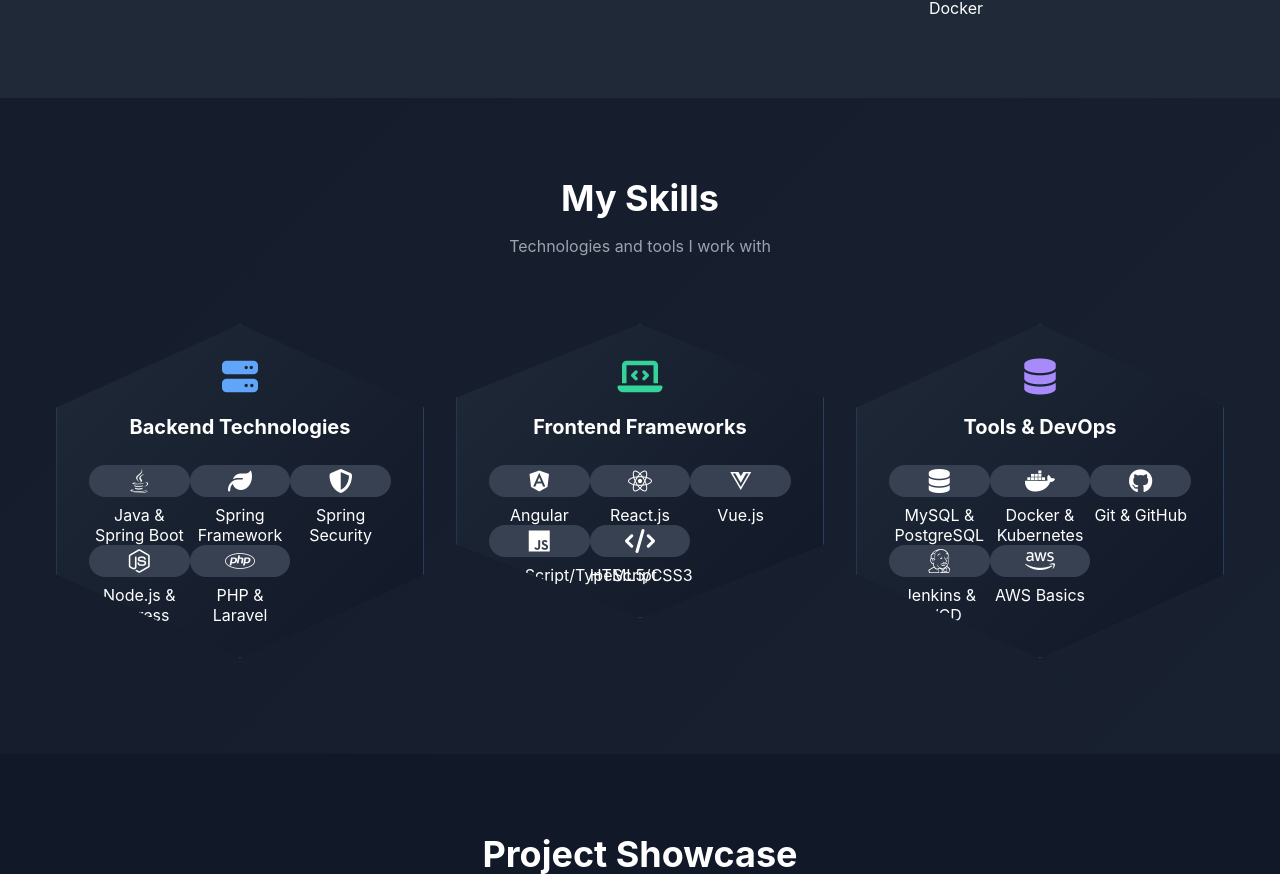
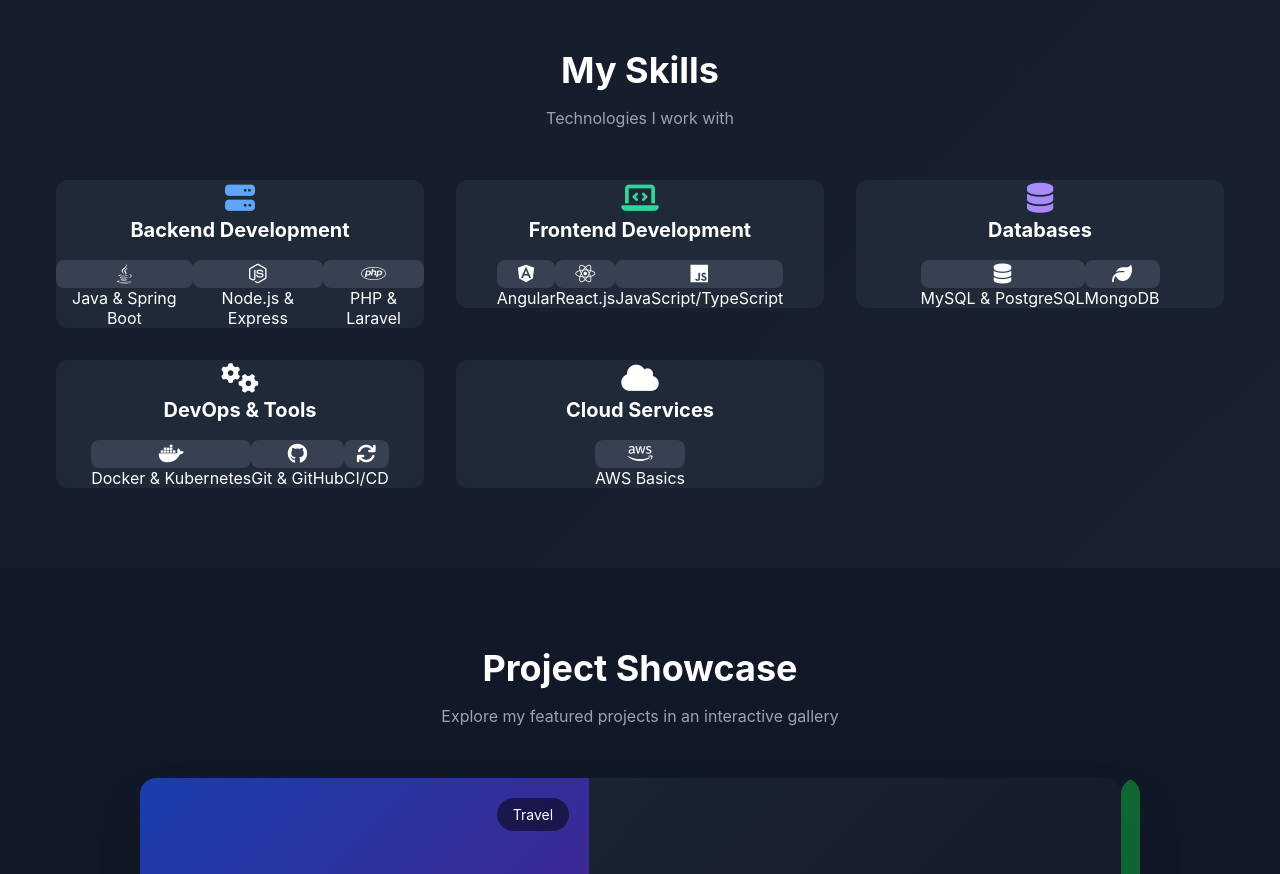
Before and after one commit to saidioumayma8/Portfolio, an Angular app: page / in a window 1280 px wide. Shown: the part 1868-2742 px from the top of the page. Built offline with nearby package versions, Linux system fonts and the light colour scheme.

Commit message:
modification sur skills

```diff
--- a/src/app/components/about/about.component.html
+++ b/src/app/components/about/about.component.html
@@ -10,12 +10,10 @@
       <div class="md:w-1/2 md:pl-12">
         <h3 class="text-2xl font-semibold mb-4">Who am I?</h3>
         <p class="text-gray-300 mb-6">
-          I'm a passionate web developer from Khénifra, Morocco, currently pursuing IT System & Custom Software Development at École Numérique Ahmed Al Hansali.
-          I've completed the Web and Mobile Development program at YouCode and have hands-on experience in full-stack development.
+          I'm a passionate web developer from Khénifra, Morocco, currently pursuing IT System & Custom Software Development.
         </p>
         <p class="text-gray-300 mb-8">
-          My expertise lies in building scalable web applications using Java, Spring Boot, Angular, and modern frontend technologies.
-          I'm experienced in both backend and frontend development, with a focus on creating efficient, maintainable solutions.
+          I build scalable web applications using Java, Spring Boot, Angular, and modern frontend technologies.
         </p>
 
         <h4 class="text-xl font-semibold mb-4">Key Skills</h4>
--- a/src/app/components/skills/skills.component.css
+++ b/src/app/components/skills/skills.component.css
@@ -1,38 +1,4 @@
-/* Skills component styles - Creative Design */
-
-/* Hexagon shape styling */
-.hexagon-container {
-  perspective: 1000px;
-}
-
-.hexagon {
-  position: relative;
-  transition: all 0.5s ease;
-  transform-style: preserve-3d;
-  border: 1px solid rgba(96, 165, 250, 0.2);
-  backdrop-filter: blur(10px);
-}
-
-.hexagon:hover {
-  transform: translateY(-10px) rotate(2deg);
-  border-color: rgba(96, 165, 250, 0.5);
-}
-
-/* Different colored skill bars for each category */
-.skill-bar-0 {
-  background: linear-gradient(90deg, #3b82f6, #60a5fa);
-  box-shadow: 0 0 10px rgba(59, 130, 246, 0.5);
-}
-
-.skill-bar-1 {
-  background: linear-gradient(90deg, #10b981, #34d399);
-  box-shadow: 0 0 10px rgba(16, 185, 129, 0.5);
-}
-
-.skill-bar-2 {
-  background: linear-gradient(90deg, #8b5cf6, #a78bfa);
-  box-shadow: 0 0 10px rgba(139, 92, 246, 0.5);
-}
+/* Skills component styles - Category Cards Design */
 
 /* Skill item animations */
 .skill-item {
@@ -57,6 +23,10 @@
   animation-delay: 0.4s;
 }
 
+.skill-item:nth-child(5) {
+  animation-delay: 0.5s;
+}
+
 @keyframes fadeInUp {
   to {
     opacity: 1;
@@ -64,36 +34,13 @@
   }
 }
 
-/* Floating animation for hexagons */
-@keyframes float {
-  0% {
-    transform: translateY(0px);
+/* Responsive adjustments */
+@media (max-width: 768px) {
+  .skill-card:hover {
+    transform: translateY(-5px);
   }
-  50% {
-    transform: translateY(-10px);
-  }
-  100% {
-    transform: translateY(0px);
+
+  .flex-wrap {
+    justify-content: center;
   }
 }
-
-.hexagon-container:nth-child(2n) .hexagon {
-  animation: float 6s ease-in-out infinite;
-  animation-delay: 1s;
-}
-
-.hexagon-container:nth-child(3n) .hexagon {
-  animation: float 6s ease-in-out infinite;
-  animation-delay: 2s;
-}
-
-/* Responsive adjustments */
-@media (max-width: 768px) {
-  .hexagon {
-    padding: 1.5rem !important;
-  }
-
-  .hexagon:hover {
-    transform: translateY(-5px);
-  }
-}
--- a/src/app/components/skills/skills.component.html
+++ b/src/app/components/skills/skills.component.html
@@ -1,29 +1,27 @@
 <section id="skills" class="py-20">
   <div class="container mx-auto px-4">
     <h2 class="text-4xl font-bold mb-4 text-center">My Skills</h2>
-    <p class="text-gray-400 text-center mb-12">Technologies and tools I work with</p>
+    <p class="text-gray-400 text-center mb-12">Technologies I work with</p>
 
-    <!-- Creative hexagon grid layout -->
+    <!-- Category cards layout -->
     <div class="grid grid-cols-1 md:grid-cols-2 lg:grid-cols-3 gap-8">
       <div
         *ngFor="let category of skillCategories; let i = index"
-        class="relative group"
+        class="group"
       >
-        <!-- Hexagon shape with gradient background -->
-        <div class="hexagon-container relative">
-          <div class="hexagon bg-gradient-to-br from-gray-800 to-gray-900 p-8 rounded-lg shadow-xl hover:shadow-2xl transition-all duration-500 transform hover:-translate-y-2">
-            <div class="text-center">
-              <i [class]="category.icon + ' text-4xl mb-4 block'"></i>
-              <h3 class="text-xl font-bold mb-6">{{ category.name }}</h3>
+        <!-- Category card -->
+        <div class="bg-gray-800 rounded-xl p-6 shadow-lg hover:shadow-xl transition-all duration-300 transform hover:-translate-y-1 h-full">
+          <div class="text-center">
+            <i [class]="category.icon + ' text-3xl mb-3 block'"></i>
+            <h3 class="text-xl font-bold mb-4">{{ category.name }}</h3>
 
-              <!-- Skill icons with creative styling -->
-              <div class="grid grid-cols-3 gap-4 mt-6">
-                <div *ngFor="let skill of category.skills" class="skill-item group relative">
-                  <div class="w-16 h-16 rounded-full bg-gray-700 flex items-center justify-center mx-auto transition-all duration-300 group-hover:bg-blue-600 group-hover:scale-110">
-                    <i [class]="getSkillIcon(skill.name) + ' text-2xl'"></i>
-                  </div>
-                  <span class="text-xs mt-2 block text-center">{{ skill.name }}</span>
+            <!-- Skill icons with better spacing -->
+            <div class="flex flex-wrap justify-center gap-3 mt-2">
+              <div *ngFor="let skill of category.skills" class="skill-item group relative">
+                <div class="w-14 h-14 rounded-lg bg-gray-700 flex items-center justify-center mx-auto transition-all duration-300 group-hover:bg-blue-600 group-hover:scale-110">
+                  <i [class]="getSkillIcon(skill.name) + ' text-xl'"></i>
                 </div>
+                <span class="text-xs mt-1 block text-center">{{ skill.name }}</span>
               </div>
             </div>
           </div>
--- a/src/app/components/skills/skills.component.ts
+++ b/src/app/components/skills/skills.component.ts
@@ -22,35 +22,44 @@ interface Skill {
 export class SkillsComponent {
   skillCategories: SkillCategory[] = [
     {
-      name: 'Backend Technologies',
+      name: 'Backend Development',
       icon: 'fas fa-server text-blue-400',
       skills: [
         { name: 'Java & Spring Boot', level: 85 },
-        { name: 'Spring Framework', level: 80 },
-        { name: 'Spring Security', level: 75 },
         { name: 'Node.js & Express', level: 70 },
         { name: 'PHP & Laravel', level: 65 }
       ]
     },
     {
-      name: 'Frontend Frameworks',
+      name: 'Frontend Development',
       icon: 'fas fa-laptop-code text-green-400',
       skills: [
         { name: 'Angular', level: 85 },
         { name: 'React.js', level: 80 },
-        { name: 'Vue.js', level: 70 },
-        { name: 'JavaScript/TypeScript', level: 85 },
-        { name: 'HTML5/CSS3', level: 90 }
+        { name: 'JavaScript/TypeScript', level: 85 }
       ]
     },
     {
-      name: 'Tools & DevOps',
+      name: 'Databases',
       icon: 'fas fa-database text-purple-400',
       skills: [
         { name: 'MySQL & PostgreSQL', level: 80 },
+        { name: 'MongoDB', level: 70 }
+      ]
+    },
+    {
+      name: 'DevOps & Tools',
+      icon: 'fas fa-cogs text-yellow-400',
+      skills: [
         { name: 'Docker & Kubernetes', level: 70 },
         { name: 'Git & GitHub', level: 85 },
-        { name: 'Jenkins & CI/CD', level: 65 },
+        { name: 'CI/CD', level: 65 }
+      ]
+    },
+    {
+      name: 'Cloud Services',
+      icon: 'fas fa-cloud text-cyan-400',
+      skills: [
         { name: 'AWS Basics', level: 60 }
       ]
     }
@@ -59,19 +68,16 @@ export class SkillsComponent {
   getSkillIcon(skillName: string): string {
     const iconMap: { [key: string]: string } = {
       'Java & Spring Boot': 'fab fa-java',
-      'Spring Framework': 'fas fa-leaf',
-      'Spring Security': 'fas fa-shield-alt',
       'Node.js & Express': 'fab fa-node-js',
       'PHP & Laravel': 'fab fa-php',
       'Angular': 'fab fa-angular',
       'React.js': 'fab fa-react',
-      'Vue.js': 'fab fa-vuejs',
       'JavaScript/TypeScript': 'fab fa-js',
-      'HTML5/CSS3': 'fas fa-code',
       'MySQL & PostgreSQL': 'fas fa-database',
+      'MongoDB': 'fas fa-leaf',
       'Docker & Kubernetes': 'fab fa-docker',
       'Git & GitHub': 'fab fa-github',
-      'Jenkins & CI/CD': 'fab fa-jenkins',
+      'CI/CD': 'fas fa-sync',
       'AWS Basics': 'fab fa-aws'
     };
 
```
Also changed, not shown: src/fallback-styles.css (added), 1 other file (tests, documents, lock files or other folders).
